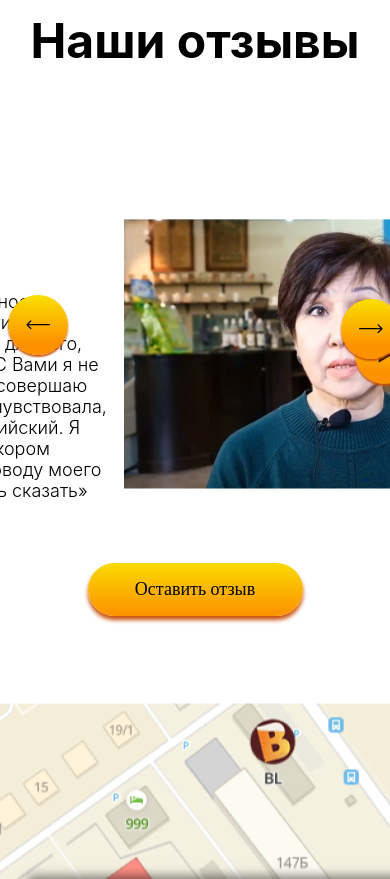
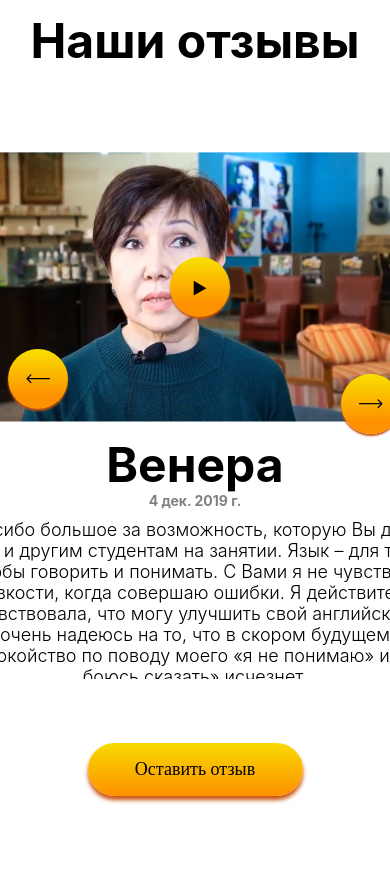
Before and after one commit to skripkin/ssv, a React (Create React App) app: page / in a window 390 px wide. Shown: the part 2380-3259 px from the top of the page. Built offline with nearby package versions, Linux system fonts and the light colour scheme; the HTML template or start-up script is replaced by a standard one.

Commit message:
responsive review

```diff
--- a/src/components/review/review.tsx
+++ b/src/components/review/review.tsx
@@ -1,6 +1,7 @@
 import React from 'react';
 import {
   Container,
+  TextContainer,
   Title,
   SubTitle,
   DataTime,
@@ -22,11 +23,11 @@ const Review = ({ image, title, subTitle, dataTime, onClick }: IReviewProp) => {
   const imageRef = React.useRef(null);
   return (
     <Container>
-      <div>
+      <TextContainer>
         <Title>{title}</Title>
         <DataTime>{dataTime}</DataTime>
         <SubTitle>{subTitle}</SubTitle>
-      </div>
+      </TextContainer>
       <ImageWrapper ref={imageRef}>
         <Ellipse onClick={() => onClick(imageRef)}>
           <Play />
--- a/src/components/review/style.ts
+++ b/src/components/review/style.ts
@@ -4,10 +4,23 @@ import { colors } from 'src/constants';
 export const Container = styled.div`
   display: flex;
   text-align: left;
+  @media (max-width: 1000px) {
+    padding: 0 12px;
+    flex-direction: column-reverse;
+    justify-content: center;
+  }
 `;
 
-export const Image = styled.img`
-  display: block;
+export const TextContainer = styled.div`
+  position: relative;
+  bottom: 50px;
+  margin-right: 34px;
+  margin-bottom: 34px;
+  @media (max-width: 1000px) {
+    margin: 0;
+    bottom: 0;
+    text-align: center;
+  }
 `;
 
 export const Title = styled.p`
@@ -17,6 +30,9 @@ export const Title = styled.p`
   font-size: 48px;
   line-height: 56px;
   color: ${colors.black};
+  @media (max-width: 1000px) {
+    margin-top: 15px;
+  }
 `;
 
 export const SubTitle = styled.p`
@@ -28,16 +44,28 @@ export const SubTitle = styled.p`
   font-size: 18px;
   line-height: 21px;
   color: ${colors.black};
+  @media (max-width: 1000px) {
+    width: 500px;
+    margin: 0 auto;
+  }
 `;
 
 export const DataTime = styled.p`
-  margin: 0;
+  margin: 0 0 17px;
   font-style: normal;
   font-weight: 700;
   font-size: 14px;
   line-height: 16px;
 
   color: #808080;
+  @media (max-width: 1000px) {
+    margin-bottom: 10px;
+  }
+`;
+
+export const ImageWrapper = styled.div`
+  position: relative;
+  margin-left: 10px;
 `;
 
 export const Ellipse = styled.button`
@@ -62,7 +90,6 @@ export const Ellipse = styled.button`
   }
 `;
 
-export const ImageWrapper = styled.div`
-  position: relative;
-  margin-left: 10px;
+export const Image = styled.img`
+  display: block;
 `;
--- a/src/components/slider/styles.css
+++ b/src/components/slider/styles.css
@@ -9,7 +9,13 @@
   text-align: center;
   justify-content: center;
   align-items: center;
-  margin-top: 50px;
+  height: 350px;
+}
+
+@media (max-width: 1000px) {
+  .swiper-slide {
+    height: 550px;
+   }
 }
 
 .slideNext {
--- a/src/style.ts
+++ b/src/style.ts
@@ -61,11 +61,11 @@ export const OurReview = styled.div`
   font-size: 48px;
   line-height: 56px;
   text-align: center;
-  margin: 50px auto 90px;
+  margin: 50px auto 60px;
 `;
 
 export const SliderSlide = styled.div`
-  margin: 40px auto 64px;
+  margin: 0 auto 64px;
   width: 100%;
 `;
 
```
